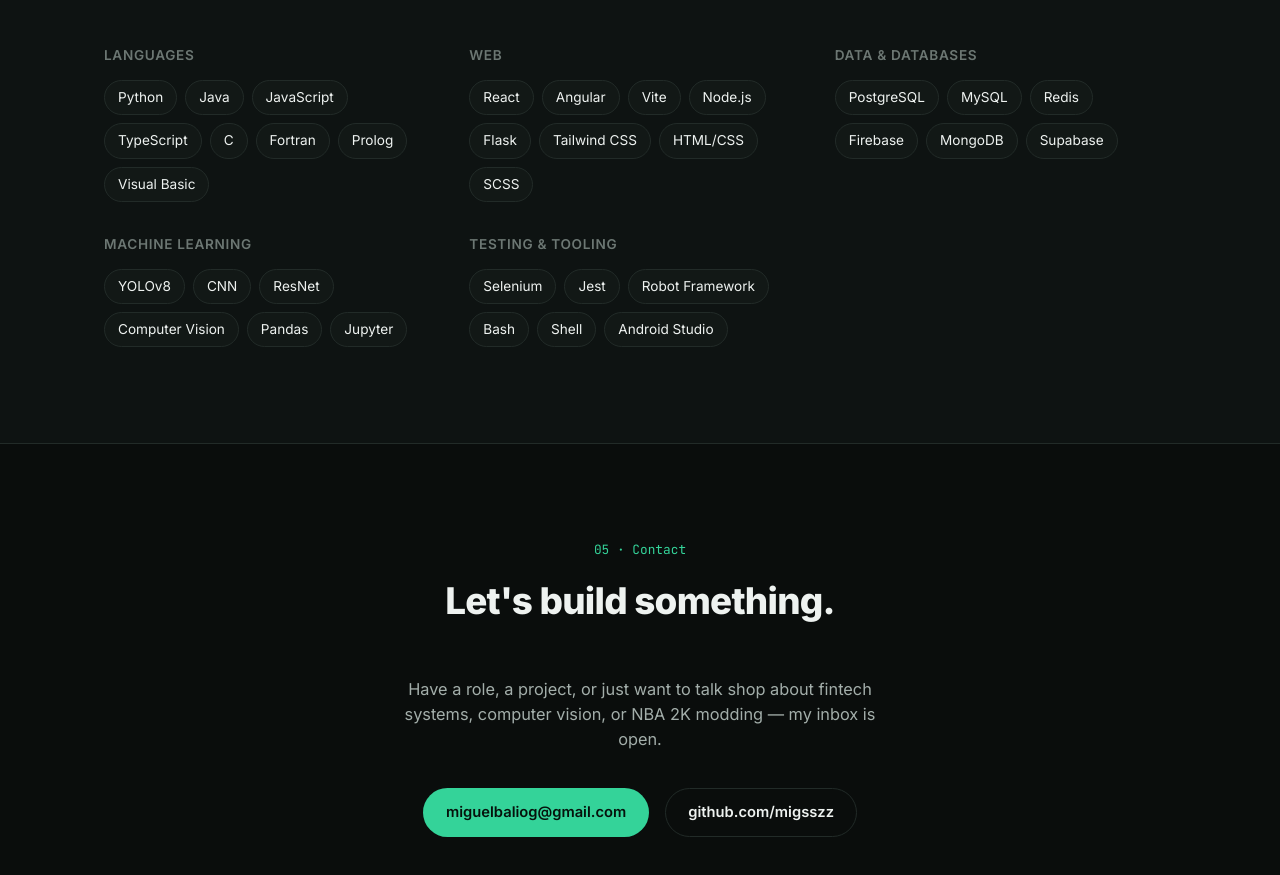
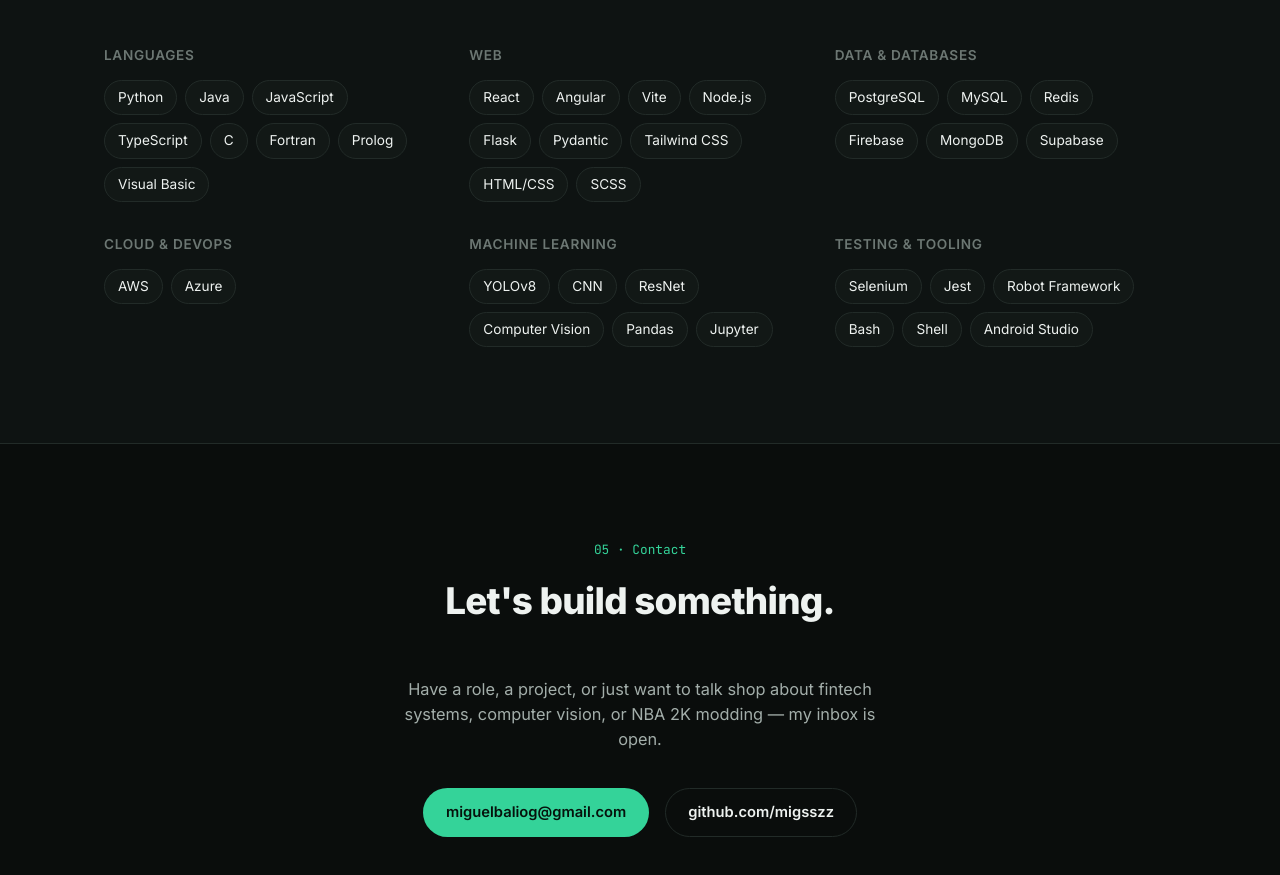
Before and after one commit to migsszz/Portfolio, a plain HTML site: page index.html in a window 1280 px wide. Shown: the part 4291-5166 px from the top of the page. Drawn offline with Linux system fonts and the light colour scheme.

Commit message:
Add AWS, Azure, and Pydantic to skills
New Cloud & DevOps group for AWS/Azure; Pydantic added alongside Flask.

```diff
--- a/index.html
+++ b/index.html
@@ -286,7 +286,7 @@
           <h3>Web</h3>
           <div class="tags">
             <span>React</span><span>Angular</span><span>Vite</span><span>Node.js</span>
-            <span>Flask</span><span>Tailwind CSS</span><span>HTML/CSS</span><span>SCSS</span>
+            <span>Flask</span><span>Pydantic</span><span>Tailwind CSS</span><span>HTML/CSS</span><span>SCSS</span>
           </div>
         </div>
         <div class="skills__group reveal">
@@ -294,6 +294,12 @@
           <div class="tags">
             <span>PostgreSQL</span><span>MySQL</span><span>Redis</span><span>Firebase</span>
             <span>MongoDB</span><span>Supabase</span>
+          </div>
+        </div>
+        <div class="skills__group reveal">
+          <h3>Cloud &amp; DevOps</h3>
+          <div class="tags">
+            <span>AWS</span><span>Azure</span>
           </div>
         </div>
         <div class="skills__group reveal">
```
